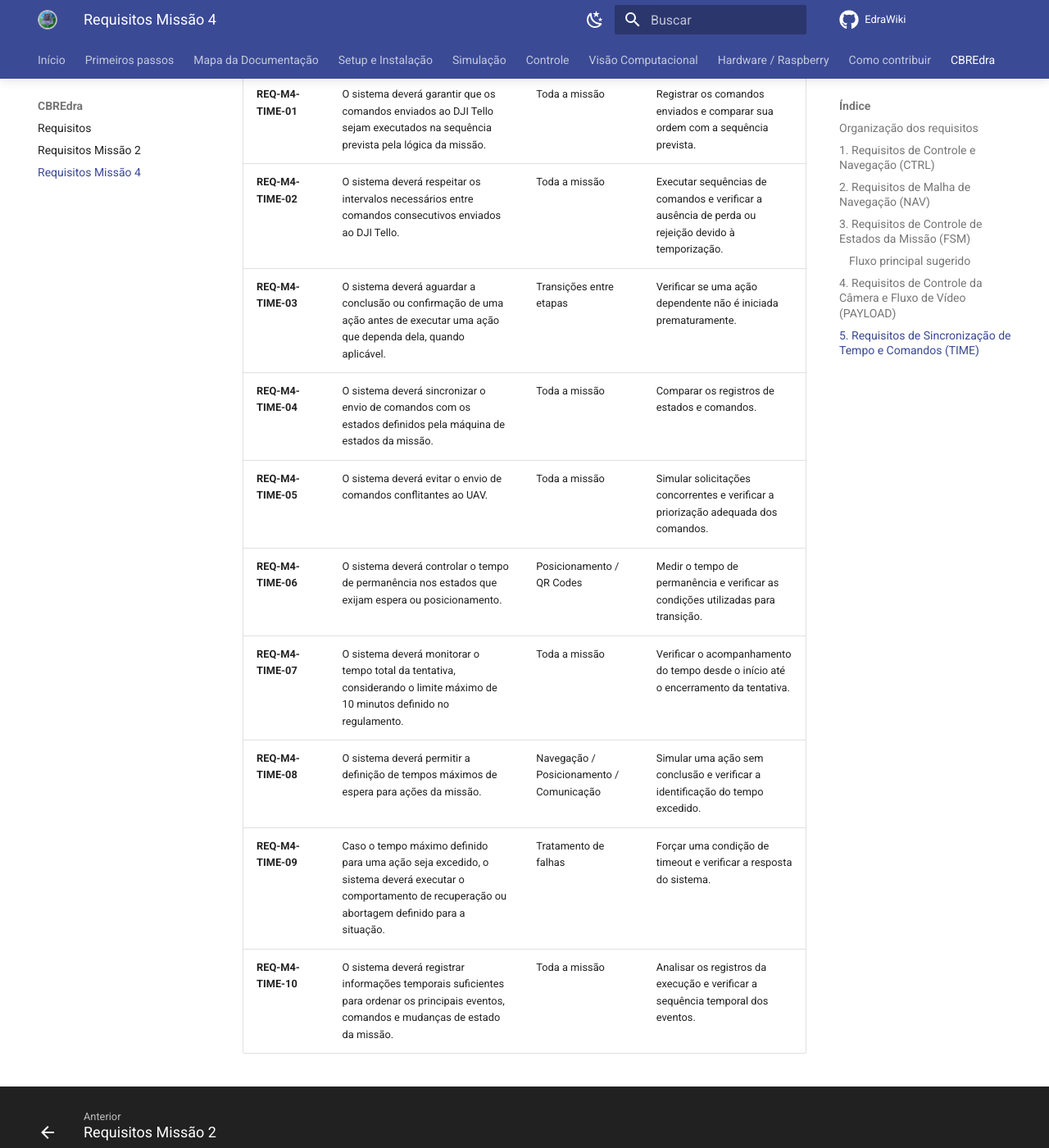
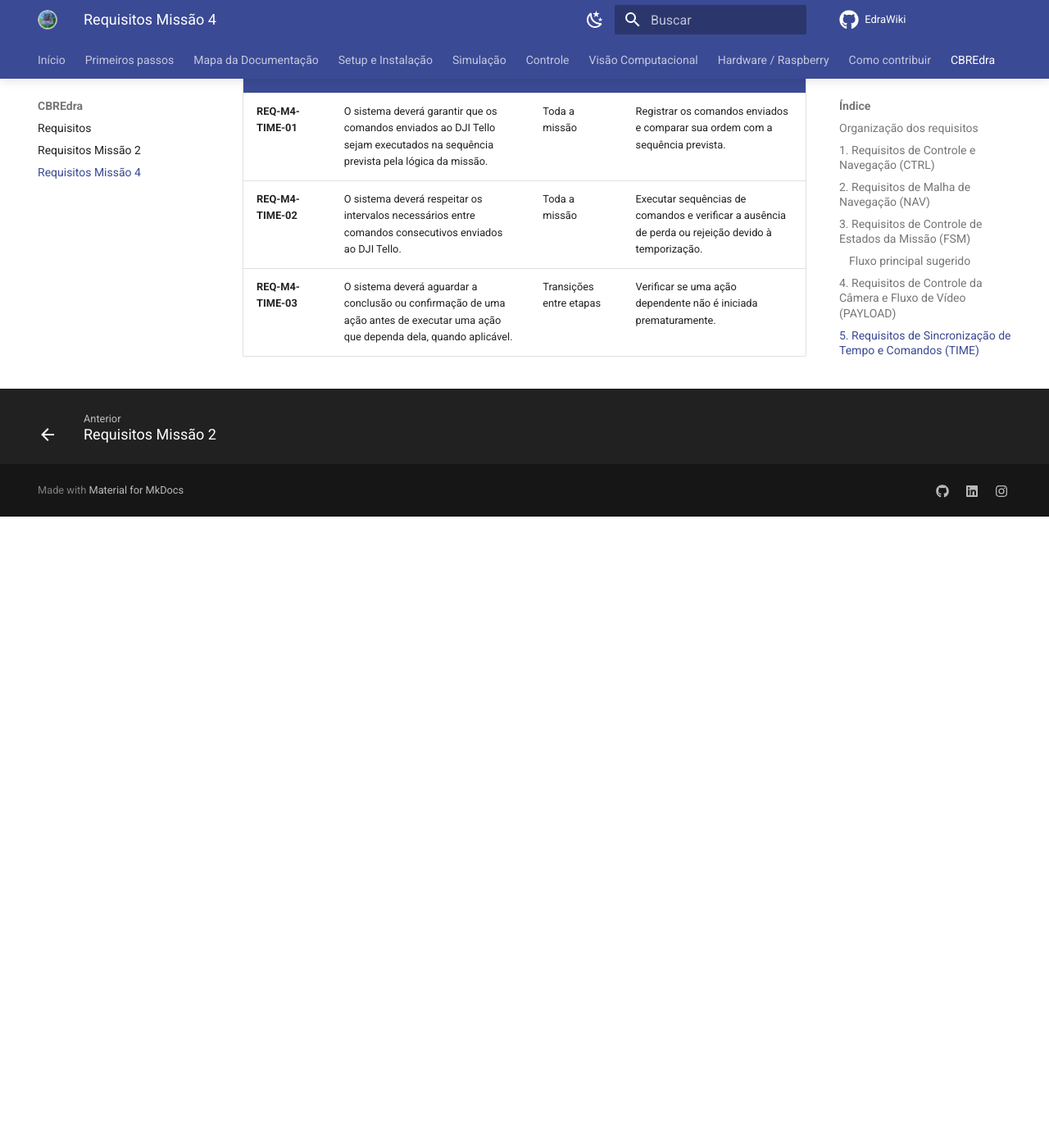
Before and after one commit to edra-unb-fga/EdraWiki, an MkDocs documentation site: the page built from docs/CBREdra/missao-4-tello-controle.md, in a window 1280 px wide and 1400 px high, scrolled down 5707 px. Shown: the whole window at 82% size. Built offline with MkDocs 1.6.1 and Material for MkDocs 9.7.7, drawn with Linux system fonts in a browser that asks for light colours; comment, search, counter and statistics services are not loaded; after the commit the page ends 6337 px from its top, so only the background shows below that.

Commit message:
Update missao-4-tello-controle.md

```diff
--- a/docs/CBREdra/missao-4-tello-controle.md
+++ b/docs/CBREdra/missao-4-tello-controle.md
@@ -98,10 +98,3 @@ O estado `RETORNO/ABORTAGEM` poderá ser acessado a partir dos estados de voo qu
 | **REQ-M4-TIME-01** | O sistema deverá garantir que os comandos enviados ao DJI Tello sejam executados na sequência prevista pela lógica da missão. | Toda a missão | Registrar os comandos enviados e comparar sua ordem com a sequência prevista. |
 | **REQ-M4-TIME-02** | O sistema deverá respeitar os intervalos necessários entre comandos consecutivos enviados ao DJI Tello. | Toda a missão | Executar sequências de comandos e verificar a ausência de perda ou rejeição devido à temporização. |
 | **REQ-M4-TIME-03** | O sistema deverá aguardar a conclusão ou confirmação de uma ação antes de executar uma ação que dependa dela, quando aplicável. | Transições entre etapas | Verificar se uma ação dependente não é iniciada prematuramente. |
-| **REQ-M4-TIME-04** | O sistema deverá sincronizar o envio de comandos com os estados definidos pela máquina de estados da missão. | Toda a missão | Comparar os registros de estados e comandos. |
-| **REQ-M4-TIME-05** | O sistema deverá evitar o envio de comandos conflitantes ao UAV. | Toda a missão | Simular solicitações concorrentes e verificar a priorização adequada dos comandos. |
-| **REQ-M4-TIME-06** | O sistema deverá controlar o tempo de permanência nos estados que exijam espera ou posicionamento. | Posicionamento / QR Codes | Medir o tempo de permanência e verificar as condições utilizadas para transição. |
-| **REQ-M4-TIME-07** | O sistema deverá monitorar o tempo total da tentativa, considerando o limite máximo de 10 minutos definido no regulamento. | Toda a missão | Verificar o acompanhamento do tempo desde o início até o encerramento da tentativa. |
-| **REQ-M4-TIME-08** | O sistema deverá permitir a definição de tempos máximos de espera para ações da missão. | Navegação / Posicionamento / Comunicação | Simular uma ação sem conclusão e verificar a identificação do tempo excedido. |
-| **REQ-M4-TIME-09** | Caso o tempo máximo definido para uma ação seja excedido, o sistema deverá executar o comportamento de recuperação ou abortagem definido para a situação. | Tratamento de falhas | Forçar uma condição de timeout e verificar a resposta do sistema. |
-| **REQ-M4-TIME-10** | O sistema deverá registrar informações temporais suficientes para ordenar os principais eventos, comandos e mudanças de estado da missão. | Toda a missão | Analisar os registros da execução e verificar a sequência temporal dos eventos. |
```
